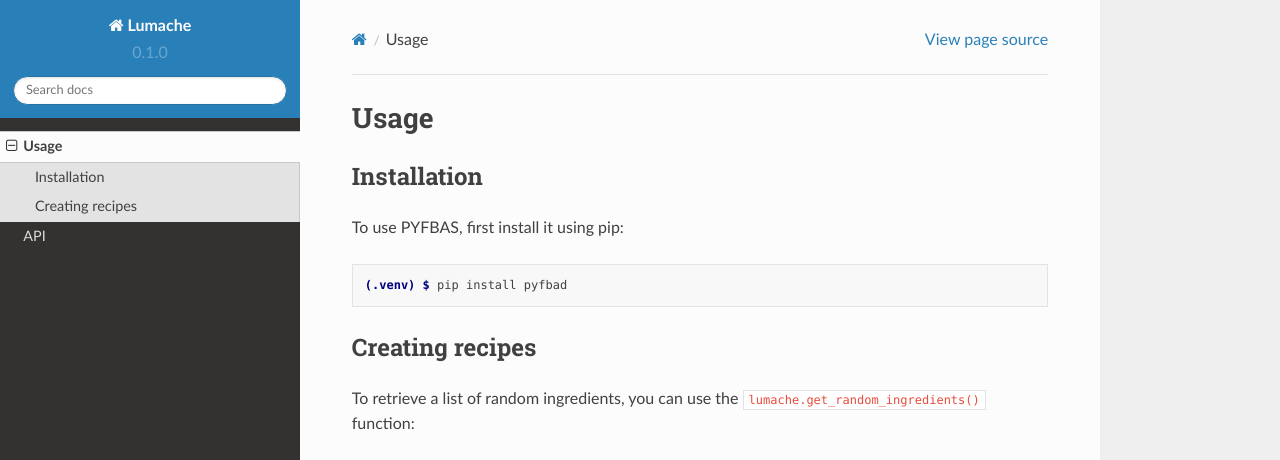
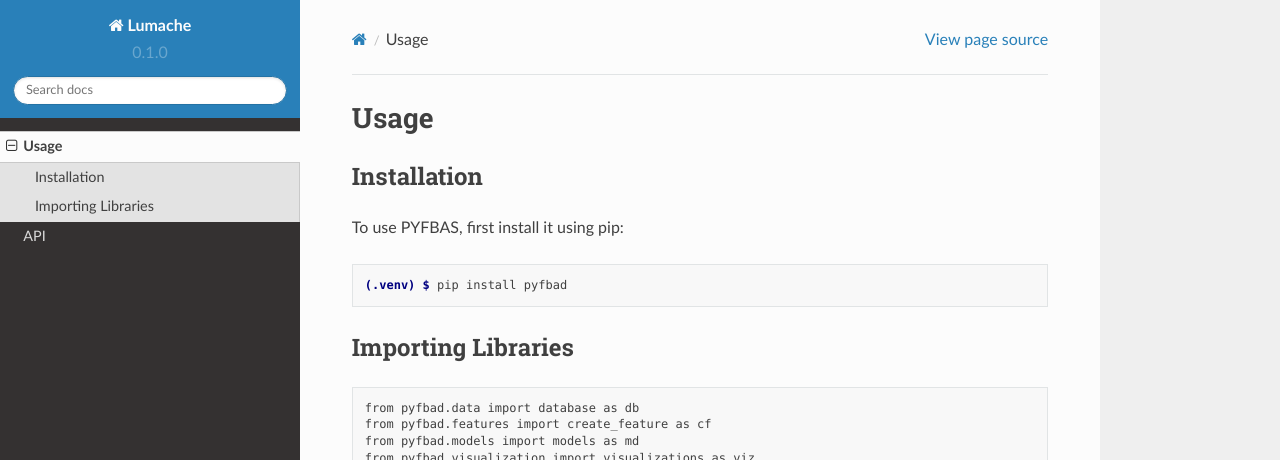
Before and after one commit to cankaya96/rtd-tutorial, a Sphinx documentation site: the page built from docs/source/usage.rst, in a window 1280 px wide and 1095 px high. Shown: the top 460 px of the window. Built offline with Sphinx 7.4.7 and the Read the Docs theme 2.0.0, drawn with Linux system fonts in a browser that asks for light colours; grey boxes are pictures that could not be loaded.

Commit message:
Update usage.rst

```diff
--- a/docs/source/usage.rst
+++ b/docs/source/usage.rst
@@ -12,13 +12,15 @@ To use PYFBAS, first install it using pip:
 
    (.venv) $ pip install pyfbad
 
-Creating recipes
+Importing Libraries
 ----------------
 
-To retrieve a list of random ingredients,
-you can use the ``lumache.get_random_ingredients()`` function:
+.. code-block:: ipynb
 
-.. autofunction:: lumache.get_random_ingredients
+   from pyfbad.data import database as db
+   from pyfbad.features import create_feature as cf
+   from pyfbad.models import models as md
+   from pyfbad.visualization import visualizations as viz
 
 The ``kind`` parameter should be either ``"meat"``, ``"fish"``,
 or ``"veggies"``. Otherwise, :py:func:`lumache.get_random_ingredients`
```
